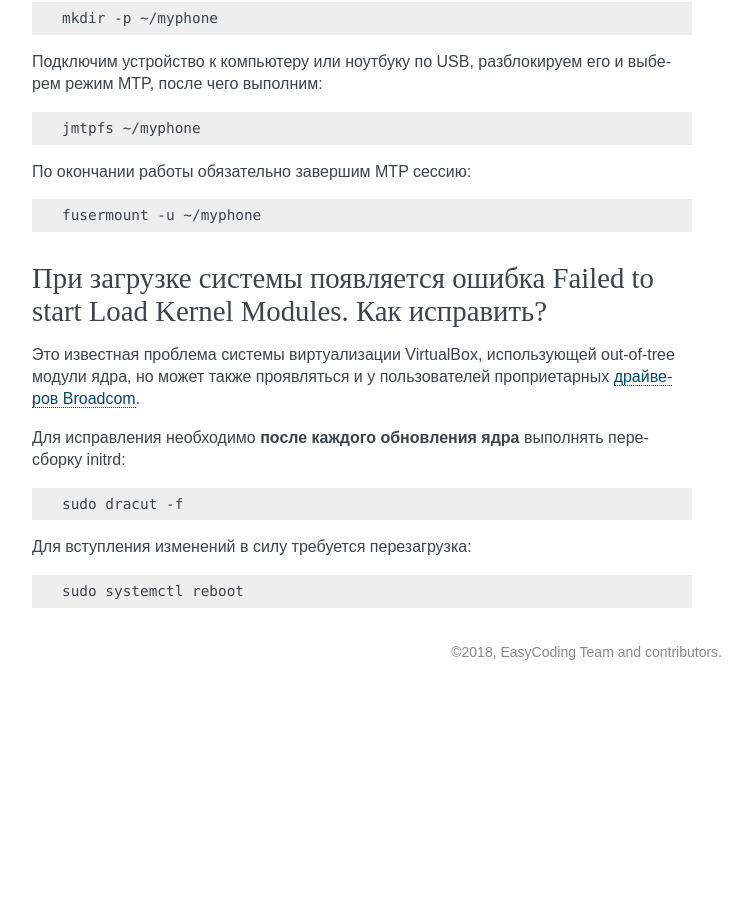
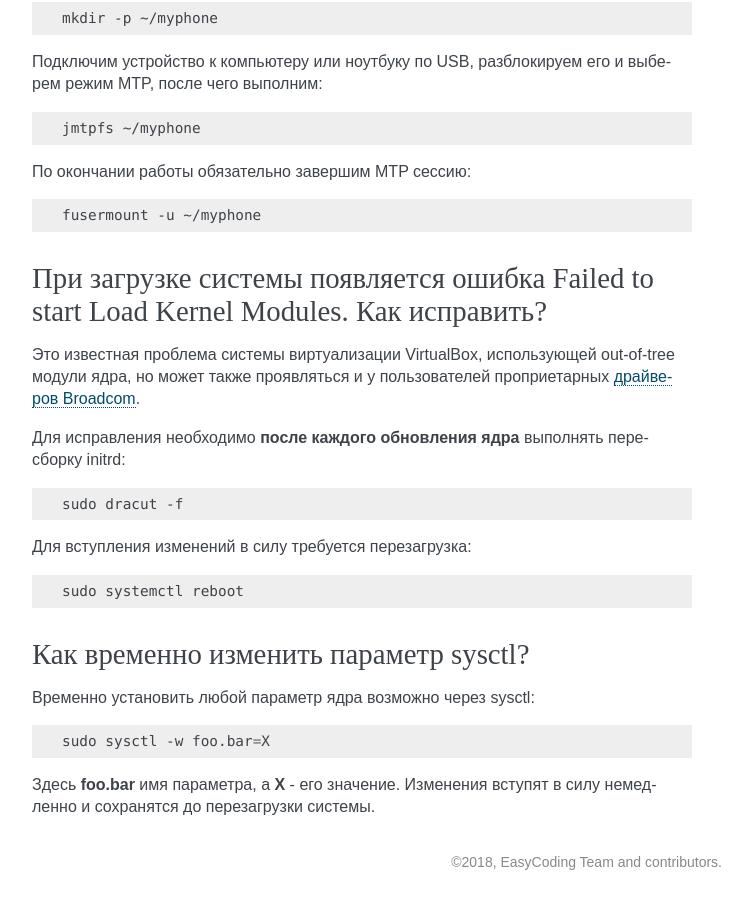
Before and after one commit to RussianFedora/FAQ, a Sphinx documentation site: the page built from source/using-system.rst, in a window 1280 px wide and 900 px high, scrolled down 15124 px. Shown: the whole window, without its empty margins (388-1137 px from the left). Built offline with Sphinx 7.4.7, drawn with Linux system fonts in a browser that asks for light colours; before the commit the page ends 15814 px from its top, so only the background shows below that.

Commit message:
Added question about using sysctl.

```diff
--- a/source/using-system.rst
+++ b/source/using-system.rst
@@ -915,3 +915,17 @@
 .. code-block:: bash
 
     sudo systemctl reboot
+
+.. index:: sysctl, kernel option
+.. _sysctl-temporary:
+
+Как временно изменить параметр sysctl?
+==========================================
+
+Временно установить любой параметр ядра возможно через sysctl:
+
+.. code-block:: bash
+
+    sudo sysctl -w foo.bar=X
+
+Здесь **foo.bar** имя параметра, а **X** - его значение. Изменения вступят в силу немедленно и сохранятся до перезагрузки системы.
```
